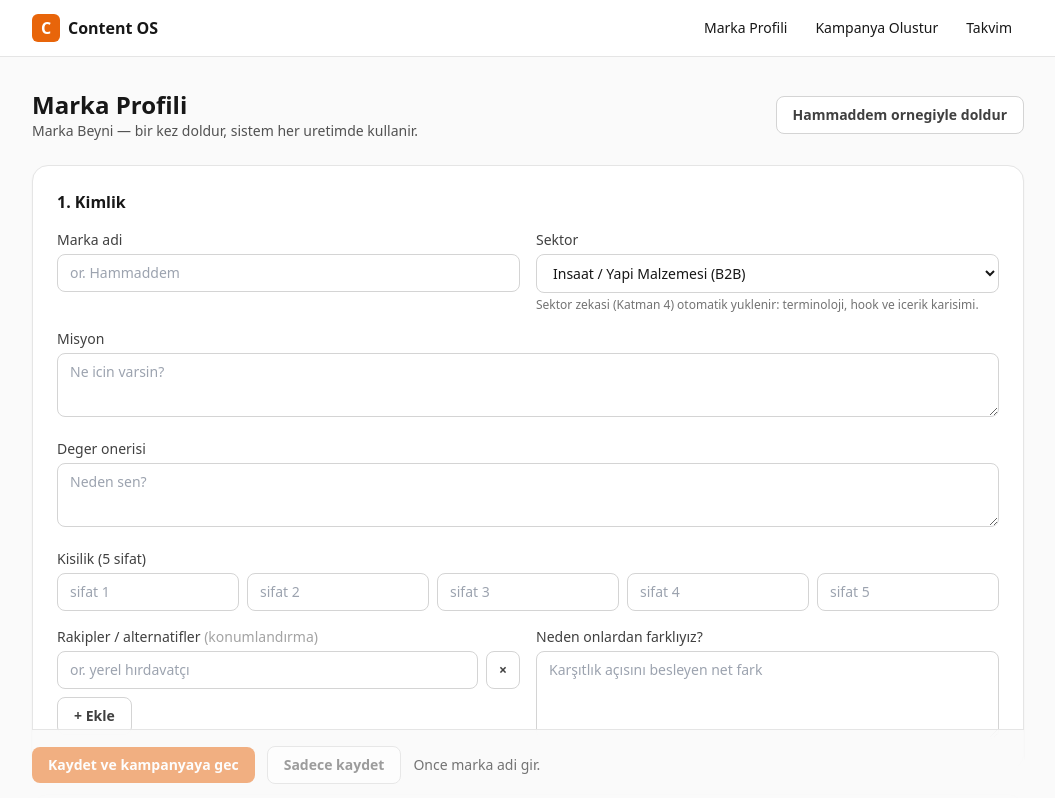
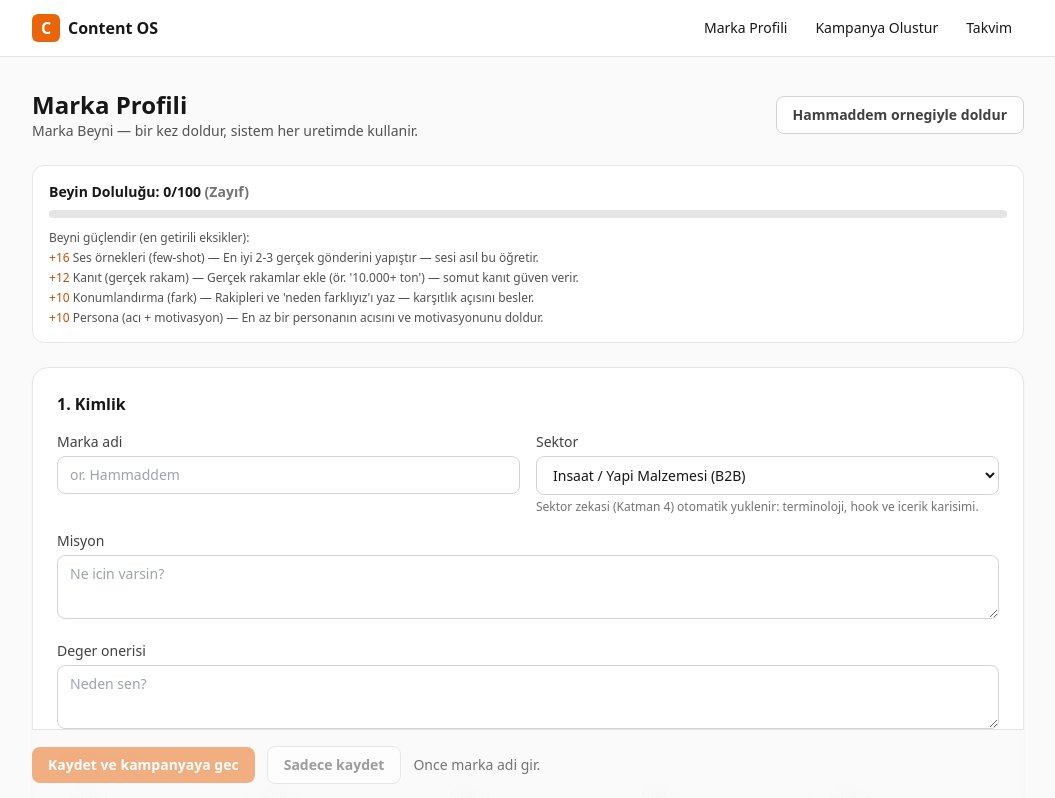
Before and after one commit to ahyazgan/pazarlama, a Next.js app: page /brand in a window 1280 px wide. Shown: the top 798 px of the page, without its empty margins (112-1167 px from the left). Built offline with nearby package versions, Linux system fonts and the light colour scheme.

Commit message:
feat: beyin doluluk skoru — katman-agirlikli 0-100, marka formunda canli cubuk + uretim oncesi uyari

```diff
--- a/src/app/brand/page.tsx
+++ b/src/app/brand/page.tsx
@@ -3,6 +3,8 @@
 import { useEffect, useState } from "react";
 import { useRouter } from "next/navigation";
 import { StringList } from "@/components/StringList";
+import { BrainMeter } from "@/components/BrainMeter";
+import { brainScore } from "@/lib/brain-score";
 import { SECTOR_OPTIONS, getSector } from "@/lib/sectors";
 import {
   emptyBrand,
@@ -29,6 +31,7 @@ export default function BrandPage() {
   };
 
   const sector = getSector(brand.sector);
+  const score = brainScore(brand);
 
   // Best-effort: Supabase yapilandirilmissa uzak kayit + brand id'yi sakla.
   const persistRemote = async () => {
@@ -65,6 +68,8 @@ export default function BrandPage() {
           Hammaddem ornegiyle doldur
         </button>
       </div>
+
+      <BrainMeter score={score} />
 
       {/* Katman 1: Kimlik */}
       <section className="card space-y-4">
--- a/src/app/create/page.tsx
+++ b/src/app/create/page.tsx
@@ -13,6 +13,7 @@ import {
 } from "@/lib/history";
 import { savePackageRemote } from "@/lib/persist";
 import { loadFeedback, netScores } from "@/lib/feedback";
+import { brainScore } from "@/lib/brain-score";
 import { getSector } from "@/lib/sectors";
 import {
   assignAnglesToPersonas,
@@ -83,6 +84,7 @@ export default function CreatePage() {
   // Strateji Engine — zengin brief (boş sayfa sendromunu öldürür) + öğrenilmiş feedback.
   const feedback = netScores(feedbackStore, brand.sector);
   const brief = buildStrategyBrief(brand, topic, history, feedback);
+  const score = brainScore(brand);
   const angleRec = brief.primaryAngle;
   const typeRec = brief.contentType;
   const topicIdeas = suggestTopics(sector, history);
@@ -184,6 +186,16 @@ export default function CreatePage() {
           <span className="font-medium">{brand.name}</span> · {sector.label}
         </p>
       </div>
+
+      {score.score < 60 && (
+        <div className="rounded-lg border border-amber-200 bg-amber-50 px-3 py-2 text-sm text-amber-800">
+          Beyin %{score.score} dolu — çıktı daha generic olabilir.{" "}
+          <Link href="/brand" className="font-medium underline">
+            Marka Profili'ni güçlendir
+          </Link>{" "}
+          (öncelik: {score.missing[0]?.label}).
+        </div>
+      )}
 
       <section className="card space-y-5">
         <div>
--- /dev/null
+++ b/src/components/BrainMeter.tsx
@@ -0,0 +1,46 @@
+"use client";
+
+import { LEVEL_LABEL, type BrainScore } from "@/lib/brain-score";
+
+const BAR: Record<BrainScore["level"], string> = {
+  zayif: "bg-red-400",
+  orta: "bg-amber-400",
+  iyi: "bg-lime-500",
+  guclu: "bg-green-600",
+};
+
+export function BrainMeter({ score }: { score: BrainScore }) {
+  return (
+    <div className="rounded-xl border border-neutral-200 bg-white p-4">
+      <div className="flex items-center justify-between">
+        <span className="text-sm font-semibold">
+          Beyin Doluluğu: {score.score}/100{" "}
+          <span className="text-neutral-500">({LEVEL_LABEL[score.level]})</span>
+        </span>
+      </div>
+      <div className="mt-2 h-2 w-full overflow-hidden rounded-full bg-neutral-200">
+        <div
+          className={`h-full rounded-full transition-all ${BAR[score.level]}`}
+          style={{ width: `${score.score}%` }}
+        />
+      </div>
+      {score.missing.length > 0 ? (
+        <div className="mt-3">
+          <p className="text-xs font-medium text-neutral-600">
+            Beyni güçlendir (en getirili eksikler):
+          </p>
+          <ul className="mt-1 space-y-1 text-xs text-neutral-600">
+            {score.missing.slice(0, 4).map((m) => (
+              <li key={m.label}>
+                <span className="font-medium text-brand-dark">+{m.points}</span> {m.label} —{" "}
+                {m.hint}
+              </li>
+            ))}
+          </ul>
+        </div>
+      ) : (
+        <p className="mt-3 text-xs text-green-600">Beyin tam dolu — çıktı en az generic olur. ✓</p>
+      )}
+    </div>
+  );
+}
--- /dev/null
+++ b/src/lib/brain-score.ts
@@ -0,0 +1,135 @@
+import type { Brand } from "./types";
+
+// ============================================================================
+// Beyin Doluluk Skoru (brand brain completeness).
+// Beyin ancak doldurulduğu kadar iyi. Skor zenginliği görünür/aksiyona dönük
+// kılar ve eksik YÜKSEK-GETİRİLİ alanları söyler. Saf fonksiyon (test edilebilir).
+// Ağırlıklar, çıktı kalitesine etkiye göre kabaca dağıtıldı.
+// ============================================================================
+
+export interface BrainCheck {
+  label: string; // alan adı
+  points: number; // bu alanın katkısı
+  filled: boolean; // dolu mu
+  hint: string; // nasıl doldurulur (eksikse gösterilir)
+}
+
+export interface BrainScore {
+  score: number; // 0-100
+  level: "zayif" | "orta" | "iyi" | "guclu";
+  checks: BrainCheck[];
+  missing: BrainCheck[]; // dolu olmayanlar, getiriye göre azalan
+}
+
+const has = (s?: string) => !!s && s.trim().length > 0;
+const hasList = (a?: string[]) => !!a && a.filter((x) => has(x)).length > 0;
+const countList = (a?: string[]) => (a ?? []).filter((x) => has(x)).length;
+
+export function brainScore(brand: Brand): BrainScore {
+  const v = brand.voice;
+  const id = brand.identity;
+  const p = brand.proof;
+  const personas = brand.audience ?? [];
+  const firstPersona = personas[0];
+
+  const checks: BrainCheck[] = [
+    {
+      label: "Marka adı",
+      points: 4,
+      filled: has(brand.name),
+      hint: "Marka adını gir.",
+    },
+    {
+      label: "Misyon",
+      points: 6,
+      filled: has(id.mission),
+      hint: "Ne için var olduğunu bir cümlede yaz.",
+    },
+    {
+      label: "Değer önerisi",
+      points: 8,
+      filled: has(id.valueProp),
+      hint: "Neden sen? Net fayda cümlesi.",
+    },
+    {
+      label: "Kişilik (≥3 sıfat)",
+      points: 6,
+      filled: countList(id.personality) >= 3,
+      hint: "En az 3 kişilik sıfatı ekle.",
+    },
+    {
+      label: "Ses örnekleri (few-shot)",
+      points: 16,
+      filled: hasList(v.goodExamples),
+      hint: "En iyi 2-3 gerçek gönderini yapıştır — sesi asıl bu öğretir.",
+    },
+    {
+      label: "Kaçınılacak örnek",
+      points: 5,
+      filled: hasList(v.badExamples),
+      hint: "'Böyle yazma' diyeceğin bir örnek ekle.",
+    },
+    {
+      label: "Yasak kelimeler",
+      points: 3,
+      filled: hasList(v.bannedWords),
+      hint: "Asla kullanılmasını istemediğin kelimeleri gir.",
+    },
+    {
+      label: "İmza ifadeler",
+      points: 4,
+      filled: hasList(v.signaturePhrases),
+      hint: "Markanın tekrar eden imza cümlelerini ekle.",
+    },
+    {
+      label: "Konumlandırma (fark)",
+      points: 10,
+      filled: has(id.differentiation) || hasList(id.competitors),
+      hint: "Rakipleri ve 'neden farklıyız'ı yaz — karşıtlık açısını besler.",
+    },
+    {
+      label: "Persona (acı + motivasyon)",
+      points: 10,
+      filled: !!firstPersona && has(firstPersona.pain) && has(firstPersona.motivation),
+      hint: "En az bir personanın acısını ve motivasyonunu doldur.",
+    },
+    {
+      label: "Persona derinliği",
+      points: 10,
+      filled:
+        !!firstPersona &&
+        (has(firstPersona.objections) ||
+          has(firstPersona.vocabulary) ||
+          has(firstPersona.triggers)),
+      hint: "Personanın itirazları / kullandığı kelimeler / tetikleyicileri ekle.",
+    },
+    {
+      label: "Kanıt (gerçek rakam)",
+      points: 12,
+      filled: hasList(p.numbers),
+      hint: "Gerçek rakamlar ekle (ör. '10.000+ ton') — somut kanıt güven verir.",
+    },
+    {
+      label: "Vaka / referans",
+      points: 6,
+      filled: hasList(p.cases) || hasList(p.references),
+      hint: "Bir vaka örneği veya referans ekle.",
+    },
+  ];
+
+  const score = checks.reduce((s, c) => s + (c.filled ? c.points : 0), 0);
+  const level: BrainScore["level"] =
+    score >= 80 ? "guclu" : score >= 60 ? "iyi" : score >= 35 ? "orta" : "zayif";
+  const missing = checks
+    .filter((c) => !c.filled)
+    .sort((a, b) => b.points - a.points);
+
+  return { score, level, checks, missing };
+}
+
+export const LEVEL_LABEL: Record<BrainScore["level"], string> = {
+  zayif: "Zayıf",
+  orta: "Orta",
+  iyi: "İyi",
+  guclu: "Güçlü",
+};
```
Also changed, not shown: 2 other files (tests, documents, lock files or other folders).
